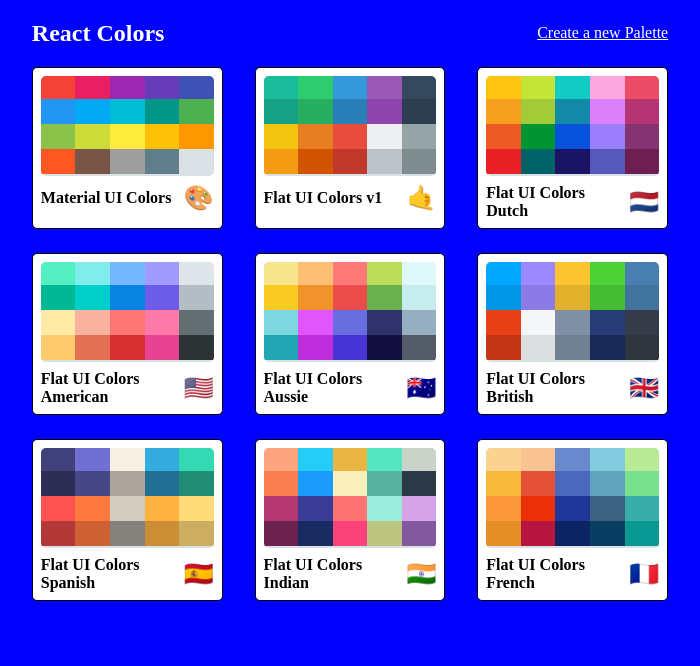
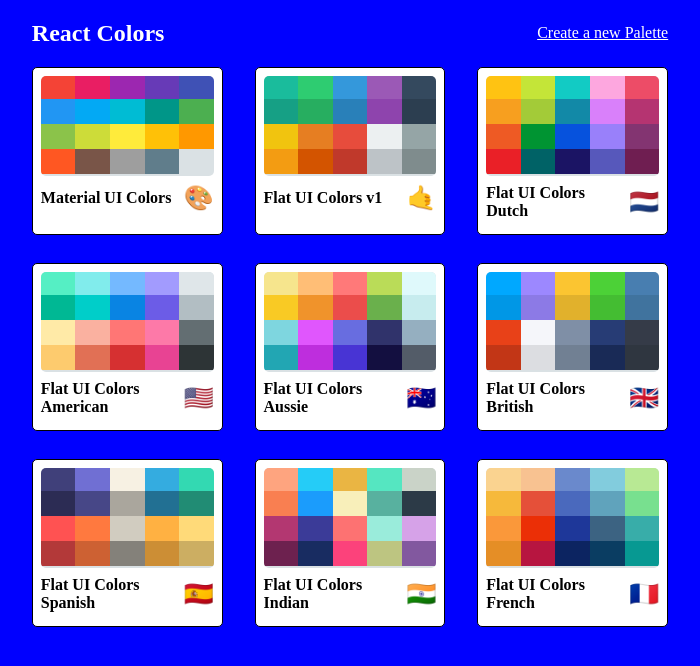
Before and after one commit to panlam0405/color-project, a React (Create React App) app: page / in a window 1280 px wide. Shown: the top 666 px of the page, without its empty margins (290-990 px from the left). Built offline with nearby package versions, Linux system fonts and the light colour scheme.

Commit message:
add refactor ColorPicker in seperate Component

```diff
--- /dev/null
+++ b/src/Components/ColorPickerForm.js
@@ -0,0 +1,84 @@
+import React from "react";
+import clsx from "clsx";
+import { makeStyles, useTheme } from "@material-ui/core/styles";
+import Drawer from "@material-ui/core/Drawer";
+import CssBaseline from "@material-ui/core/CssBaseline";
+import AppBar from "@material-ui/core/AppBar";
+import Toolbar from "@material-ui/core/Toolbar";
+import Typography from "@material-ui/core/Typography";
+import Divider from "@material-ui/core/Divider";
+import IconButton from "@material-ui/core/IconButton";
+import MenuIcon from "@material-ui/icons/Menu";
+import ChevronLeftIcon from "@material-ui/icons/ChevronLeft";
+import ChevronRightIcon from "@material-ui/icons/ChevronRight";
+import { ChromePicker } from "react-color";
+import { Button } from "@material-ui/core";
+import { ValidatorForm, TextValidator } from "react-material-ui-form-validator";
+import { useNavigate } from "react-router-dom";
+import DraggableColorList from "./DraggableColorList";
+import { Link } from "react-router-dom";
+import PaletteFormNavbar from "./PaletteFormNavbar";
+import { useEffect } from "react";
+
+export default function ColorPickerForm(props) {
+	const {
+		currentColor,
+		setColor,
+		addnewColor,
+		newColorName,
+		handleChange,
+		maxLength,
+		colors,
+		palettes,
+	} = props;
+
+	useEffect(() => {
+		ValidatorForm.addValidationRule("colorNameExists", (value) => {
+			const found = colors.some(
+				(color) => color.name.toLocaleLowerCase() === value.toLocaleLowerCase()
+			);
+			if (found) return false;
+			return true;
+		});
+		ValidatorForm.addValidationRule("colorExists", (value) => {
+			const found = colors.some(({ color }) => color === currentColor);
+			if (found) return false;
+			return true;
+		});
+		ValidatorForm.addValidationRule("isPaletteNameUnique", (value) => {
+			const found = palettes.some(({ paletteName }) => value === paletteName);
+			if (found) return false;
+			return true;
+		});
+	});
+	return (
+		<div>
+			<ChromePicker
+				color={currentColor}
+				onChangeComplete={(newColor) => setColor(newColor.hex)}
+			/>
+			<ValidatorForm onSubmit={addnewColor}>
+				<TextValidator
+					value={newColorName}
+					name='setNewColorName'
+					onChange={handleChange}
+					validators={["required", "colorNameExists", "colorExists"]}
+					errorMessages={[
+						"This field is required",
+						"This color name already exists",
+						"This color is already picked",
+					]}
+				/>
+
+				<Button
+					style={{ backgroundColor: `${currentColor}` }}
+					variant='contained'
+					color='primary'
+					type='submit'
+					disabled={maxLength <= colors.length}>
+					Add Color
+				</Button>
+			</ValidatorForm>
+		</div>
+	);
+}
--- a/src/Components/NewPaletteForm.js
+++ b/src/Components/NewPaletteForm.js
@@ -2,13 +2,9 @@
 import clsx from "clsx";
 import { makeStyles, useTheme } from "@material-ui/core/styles";
 import Drawer from "@material-ui/core/Drawer";
-import CssBaseline from "@material-ui/core/CssBaseline";
-import AppBar from "@material-ui/core/AppBar";
-import Toolbar from "@material-ui/core/Toolbar";
 import Typography from "@material-ui/core/Typography";
 import Divider from "@material-ui/core/Divider";
 import IconButton from "@material-ui/core/IconButton";
-import MenuIcon from "@material-ui/icons/Menu";
 import ChevronLeftIcon from "@material-ui/icons/ChevronLeft";
 import ChevronRightIcon from "@material-ui/icons/ChevronRight";
 import { ChromePicker } from "react-color";
@@ -16,8 +12,8 @@
 import { ValidatorForm, TextValidator } from "react-material-ui-form-validator";
 import { useNavigate } from "react-router-dom";
 import DraggableColorList from "./DraggableColorList";
-import { Link } from "react-router-dom";
 import PaletteFormNavbar from "./PaletteFormNavbar";
+import ColorPickerForm from "./ColorPickerForm";
 const drawerWidth = 350;
 
 const useStyles = makeStyles((theme) => ({
@@ -90,26 +86,6 @@
 	const [colors, setColorsArray] = React.useState(palettes[0].colors);
 	const [newColorName, isValidated] = React.useState("");
 	const [newPaletteName, setNewPalettename] = React.useState("");
-
-	useEffect(() => {
-		ValidatorForm.addValidationRule("colorNameExists", (value) => {
-			const found = colors.some(
-				(color) => color.name.toLocaleLowerCase() === value.toLocaleLowerCase()
-			);
-			if (found) return false;
-			return true;
-		});
-		ValidatorForm.addValidationRule("colorExists", (value) => {
-			const found = colors.some(({ color }) => color === currentColor);
-			if (found) return false;
-			return true;
-		});
-		ValidatorForm.addValidationRule("isPaletteNameUnique", (value) => {
-			const found = palettes.some(({ paletteName }) => value === paletteName);
-			if (found) return false;
-			return true;
-		});
-	});
 
 	const handleDrawerClose = () => {
 		setOpen(false);
@@ -198,32 +174,16 @@
 						Random Color
 					</Button>
 				</div>
-				<ChromePicker
-					color={currentColor}
-					onChangeComplete={(newColor) => setColor(newColor.hex)}
+				<ColorPickerForm
+					currentColor={currentColor}
+					setColor={setColor}
+					colors={colors}
+					maxLength={maxLength}
+					handleChange={handleChange}
+					newColorName={newColorName}
+					addnewColor={addnewColor}
+					palettes={palettes}
 				/>
-				<ValidatorForm onSubmit={addnewColor}>
-					<TextValidator
-						value={newColorName}
-						name='setNewColorName'
-						onChange={handleChange}
-						validators={["required", "colorNameExists", "colorExists"]}
-						errorMessages={[
-							"This field is required",
-							"This color name already exists",
-							"This color is already picked",
-						]}
-					/>
-
-					<Button
-						style={{ backgroundColor: `${currentColor}` }}
-						variant='contained'
-						color='primary'
-						type='submit'
-						disabled={maxLength <= colors.length}>
-						Add Color
-					</Button>
-				</ValidatorForm>
 			</Drawer>
 			<main
 				className={clsx(classes.content, {
--- a/src/styles/PaletteList.styles.js
+++ b/src/styles/PaletteList.styles.js
@@ -25,6 +25,7 @@
 	palettes: {
 		boxSizing: "border-box",
 		width: "100%",
+		height: "70%",
 		display: "grid",
 		gridTemplateColumns: "repeat(3,30%)",
 		gridGap: "5%",
```
